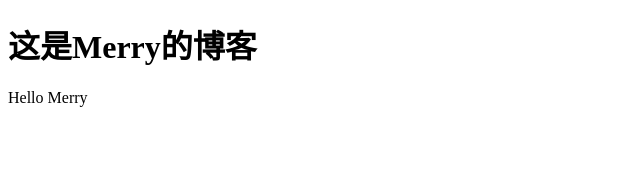
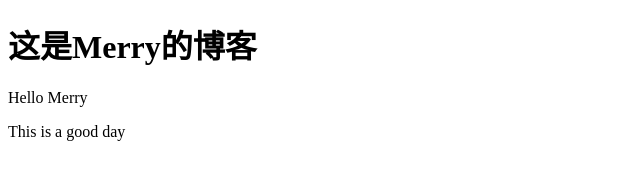
Before and after one commit to Merry909/test_02, a plain HTML site: page index.html in a window 1280 px wide. Shown: the whole page, without its empty margins (0-640 px from the left). Drawn offline with Linux system fonts and the light colour scheme.

Commit message:
Update index.html

```diff
--- a/index.html
+++ b/index.html
@@ -7,6 +7,7 @@
 <body>
 	<h1>这是Merry的博客</h1>
         <p>Hello Merry</p>
+	<p>This is a good day</p>
 	<script>
 
 	</script>
```
